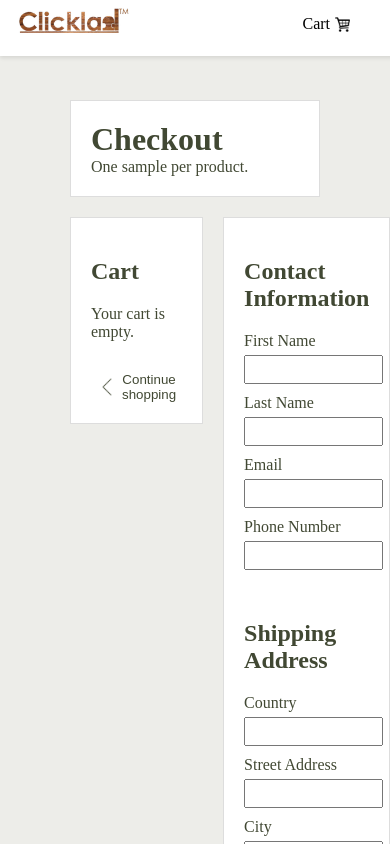
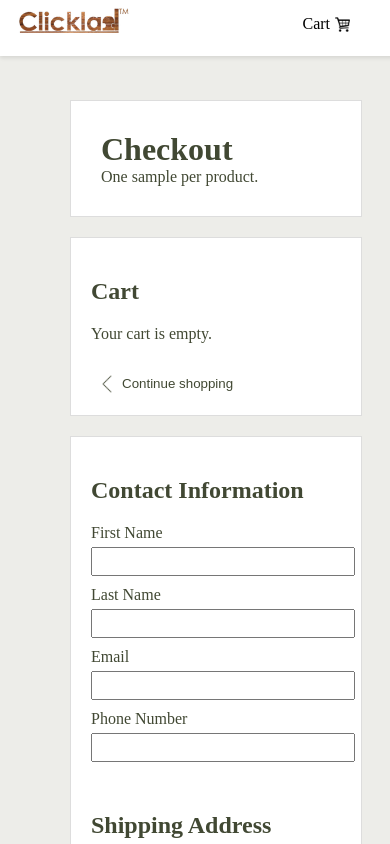
Before and after one commit to AbdulmuhsinB/Clicklad, a Next.js app in the folder clicklad-app/: page /cart in a window 390 px wide. Shown: the top 844 px of the page. Built offline with nearby package versions, Linux system fonts and the light colour scheme.

Commit message:
Finished making the cart page responsive

```diff
--- a/clicklad-app/app/cart/page.module.css
+++ b/clicklad-app/app/cart/page.module.css
@@ -5,7 +5,6 @@
   overflow: hidden;
   padding-top: 100px;
   color: #414833;
-
 }
 
 .checkout-banner {
@@ -13,6 +12,7 @@
   padding: 20px;
   border: 1px solid #ddd;
   margin: 0px 20px;
+  display: flex;
 }
 
 .checkout-banner-content {
@@ -35,6 +35,7 @@
   display: flex;
   justify-content: space-between;
   padding: 20px;
+  flex-direction: row; /* Default for larger screens */
 }
 
 .cart-section {
@@ -44,6 +45,38 @@
   padding: 20px;
   border: 1px solid #ddd;
   margin-right: 20px;
+}
+
+.form-section {
+  width: 50%;
+  background-color: white;
+  padding: 20px;
+  border: 1px solid #ddd;
+}
+
+/* Responsive styles */
+@media (max-width: 768px) {
+  .cart-page {
+    flex-direction: column;
+  }
+
+  .cart-section {
+    width: 100%;
+    margin-right: 0;
+    margin-bottom: 20px;
+  }
+
+  .checkout-banner {
+    flex-direction:row;
+    width: calc(100% - 40px);
+  }
+  .checkout-banner-content{
+    width: 100%;
+    margin: 10px 10px;
+  }
+  .form-section {
+    width: 100%;
+  }
 }
 
 .cart-header {
@@ -135,13 +168,6 @@
   height: 20px;
 }
 
-.form-section {
-  width: 50%;
-  background-color: white;
-  padding: 20px;
-  border: 1px solid #ddd;
-}
-
 .checkout-form {
   display: flex;
   flex-direction: column;
```
